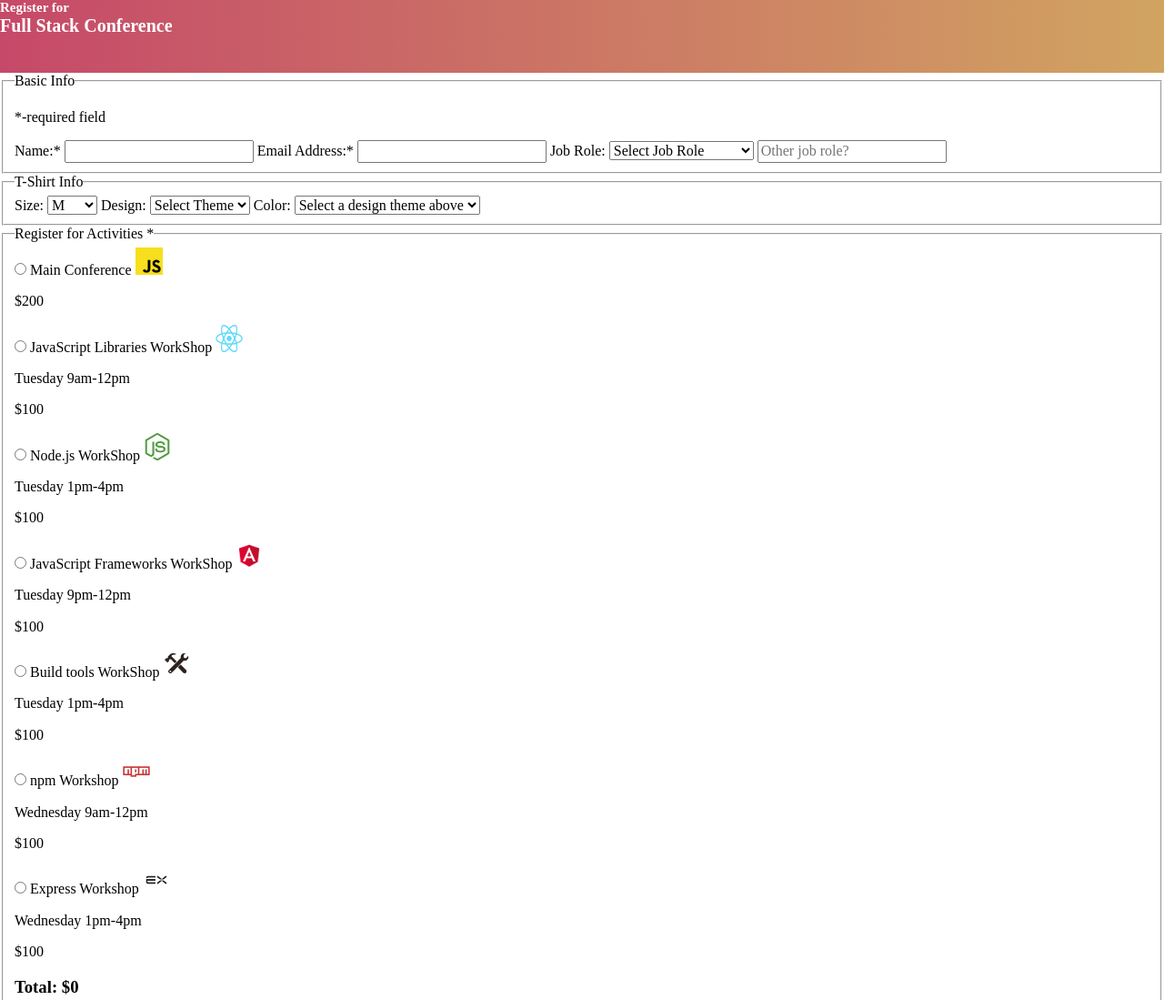
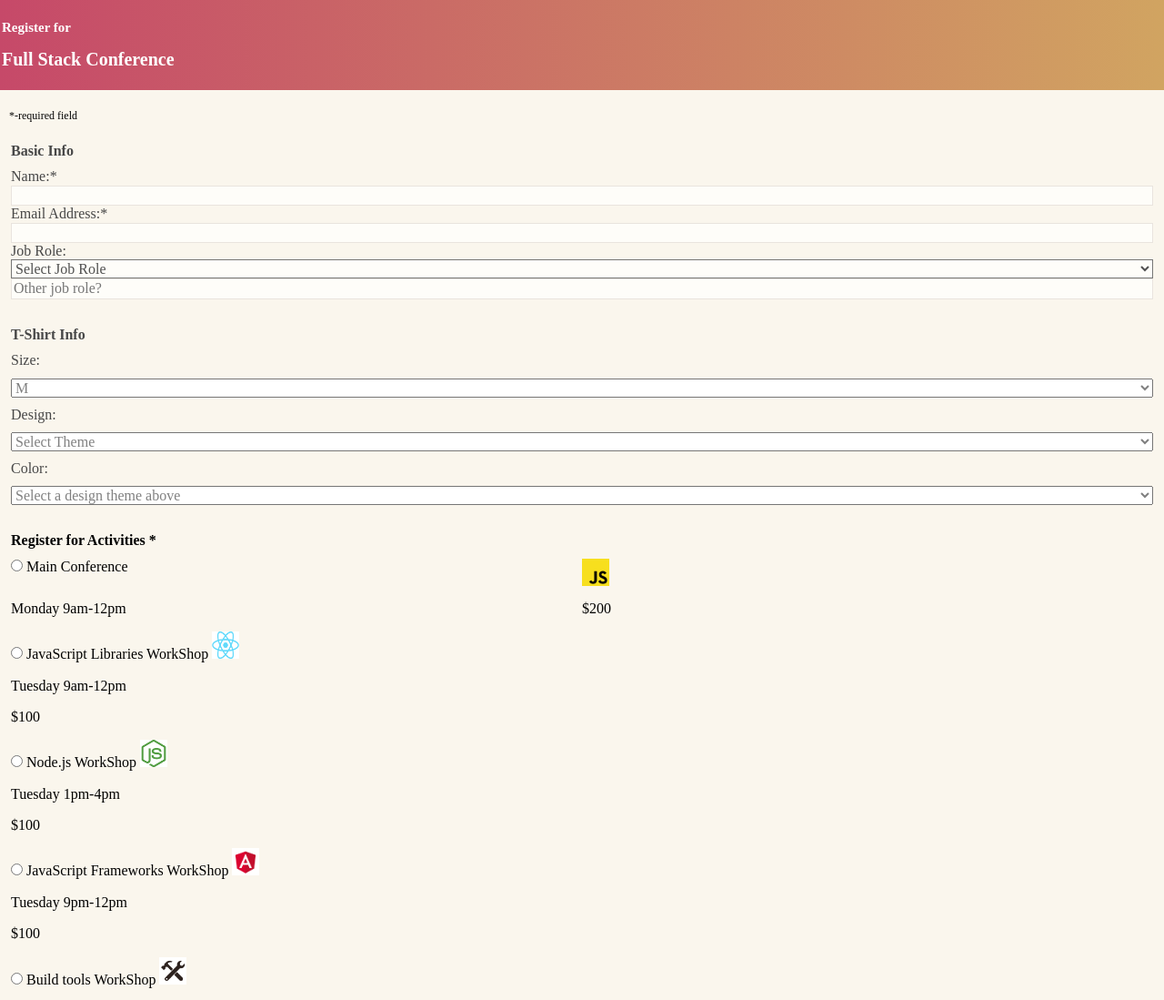
Before and after one commit to catrinaovidiualex/Full_Stack_Conference_Form, a plain HTML site: page index.html in a window 1280 px wide. Shown: the top 1099 px of the page at 91% size. Drawn offline with Linux system fonts and the light colour scheme.

Commit message:
4th commit

```diff
--- a/css/style.css
+++ b/css/style.css
@@ -3,19 +3,142 @@ img{
     height: 30px;
 }
 
-footer{
-    background-image: linear-gradient(90deg,#c64969 0%, #d1a461 100%);
-    height:80px;
+
+header{
+    background-image: linear-gradient(90deg,#c64969, #d1a461);
+
+    padding: 2px;
+
+
+
 }
 
-footer h1{
+header h1{
     color:white;
     font-size: 20px;
-    margin:auto;
+    margin-bottom:20px;
+
 }
 
-footer h3{
+header h3{
     color:white;
     font-size: 15px;
-    margin:auto;
+    margin-top:20px;
+
 }
+
+body{
+    background-color: #faf6ed;
+    width:100%;
+
+    margin: 0px;
+}
+
+input {
+    background-color: #fefdf9;
+    border:1px solid #e9e4de;
+}
+
+fieldset.basicinfo{
+    display:flex;
+    flex-direction: column;
+    border:none;
+    margin-top:10px;
+    padding: 10px;
+    color:rgb(71, 71, 71);
+}
+#required{
+    font-size: 12px;
+    padding: 10px;
+}
+
+#binfo{
+    font-weight: bold;
+}
+
+select#job{
+    background-color: #fefdf9;
+    color:rgb(80, 80, 80);
+
+}
+
+
+fieldset.tshirtinfo{
+    padding:10px;
+    border:none;
+    margin-top:20px;
+    color:rgb(71, 71, 71);
+    margin-bottom:20px;
+    display:flex;
+    flex-direction: column;
+}
+
+#tsi{
+    font-weight: bold;
+}
+
+select#size{
+margin-top:10px;
+margin-bottom:10px;
+color:gray;
+display:block;
+}
+
+select#color{
+margin-top:10px;
+color:gray;
+display:block;
+}
+
+label.color{
+
+display:block;
+}
+
+select#design{
+margin-top:10px;
+margin-bottom:10px;
+color:gray;
+display:block;
+}
+
+#rfa{
+    font-weight: bold;
+}
+fieldset.reg_for_act{
+    border:none;
+    padding:10px;
+
+}
+
+.mainconf{
+
+    display: grid;
+
+    grid-template-columns:1fr 1fr ;
+
+    grid-template-rows: auto;
+
+    grid-template-areas: "ceva  img " " paragraf1 paragraf2";
+
+
+}
+
+
+
+.ceva{
+    grid-area:ceva ;
+}
+
+#imgjs{
+
+    grid-area: img;
+}
+
+#parag1-mainconf{
+    grid-area:paragraf1;
+}
+
+#parag2-mainconf{
+    grid-area:paragraf2;
+}
--- a/index.html
+++ b/index.html
@@ -5,21 +5,28 @@
     <meta http-equiv="X-UA-Compatible" content="IE=edge">
     <meta name="viewport" content="width=device-width, initial-scale=1.0">
     <link rel="stylesheet" href="css/reset.css">
+
     <link rel="stylesheet" href="css/style.css">
+
     <title>Full Stack Conference</title>
 </head>
 <body>
 
-    <footer>
+
+    <header>
         <h3>Register for</h3>
         <h1>Full Stack Conference</h1>
-        </footer>
+    </header>
+
 
     <form action="/" method="get">
 
+
+    <section class="container_basic_tshirt">
+        <p id="required">*-required field</p>
         <fieldset class="basicinfo">
-            <p>*-required field</p>
-            <legend>Basic Info</legend>
+
+            <legend id="binfo">Basic Info</legend>
 
             <label for="name">Name:*</label>
             <input type="text" id="nume" name="user_name">
@@ -45,7 +52,7 @@
 
 
         <fieldset class="tshirtinfo">
-            <legend>T-Shirt Info</legend>
+            <legend id="tsi">T-Shirt Info</legend>
             <label for="size">Size:</label>
             <select id="size" name="tshirt_size">
                <option disabled selected value>M</option>
@@ -86,17 +93,22 @@
 
         </fieldset>
 
+    </section>
+
     <fieldset class="reg_for_act">
-        <legend>Register for Activities *</legend>
-        <section class="mainconf">
+        <legend id="rfa">Register for Activities *</legend>
 
+    <section class="mainconf">
+
+          <section class="ceva">
             <input type="radio" id="mainc"  name="mainconf">
             <label for="mainconf" id="mainc">Main Conference</label>
-            <img src="img/js.png">
-            <p>$200</p>
+        </section>
 
-
-        </section>
+            <img src="img/js.png" id="img-js">
+            <p id="parag1-mainconf">Monday 9am-12pm</p>
+            <p id="parag2-mainconf">$200</p>
+    </section>
 
     <section class="containerLIB">
             <section class="js-lib-workshop">
@@ -252,4 +264,4 @@
     </form>
 
 </body>
-</html><
+</html>
```
Also changed, not shown: 1 other file.
